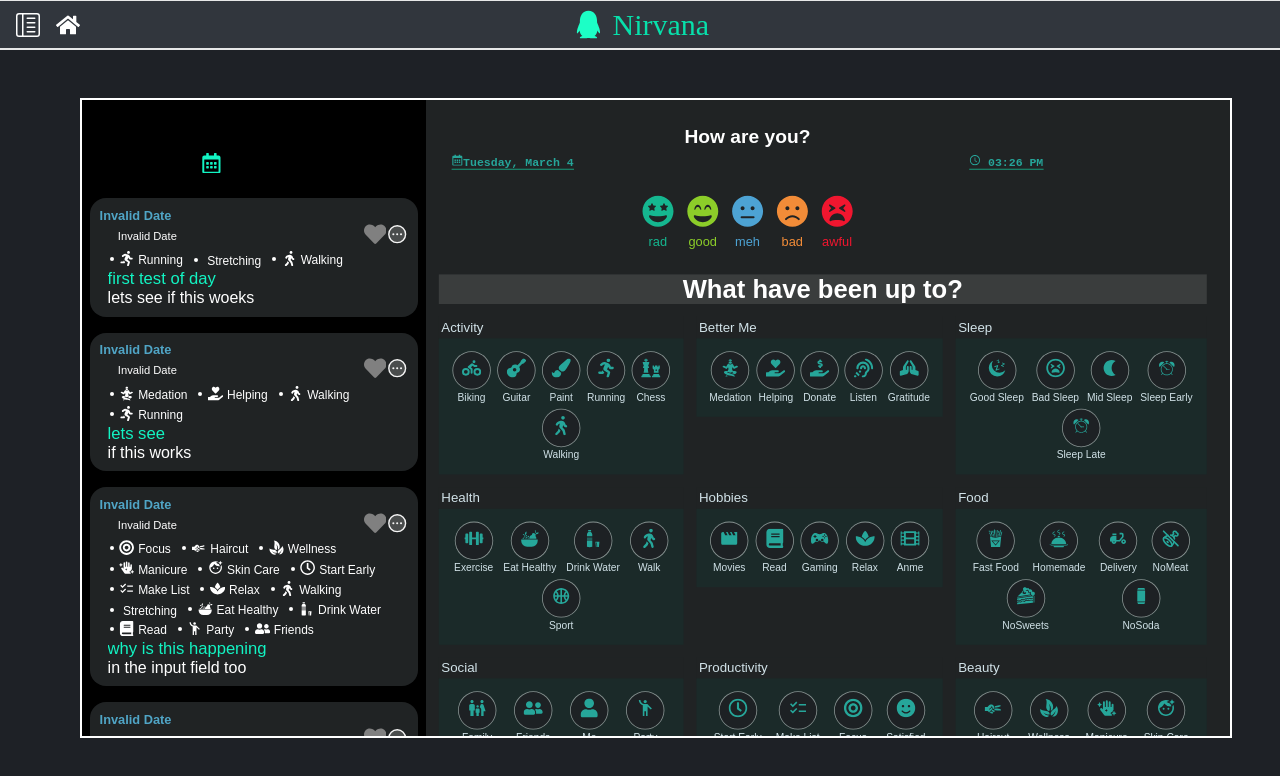
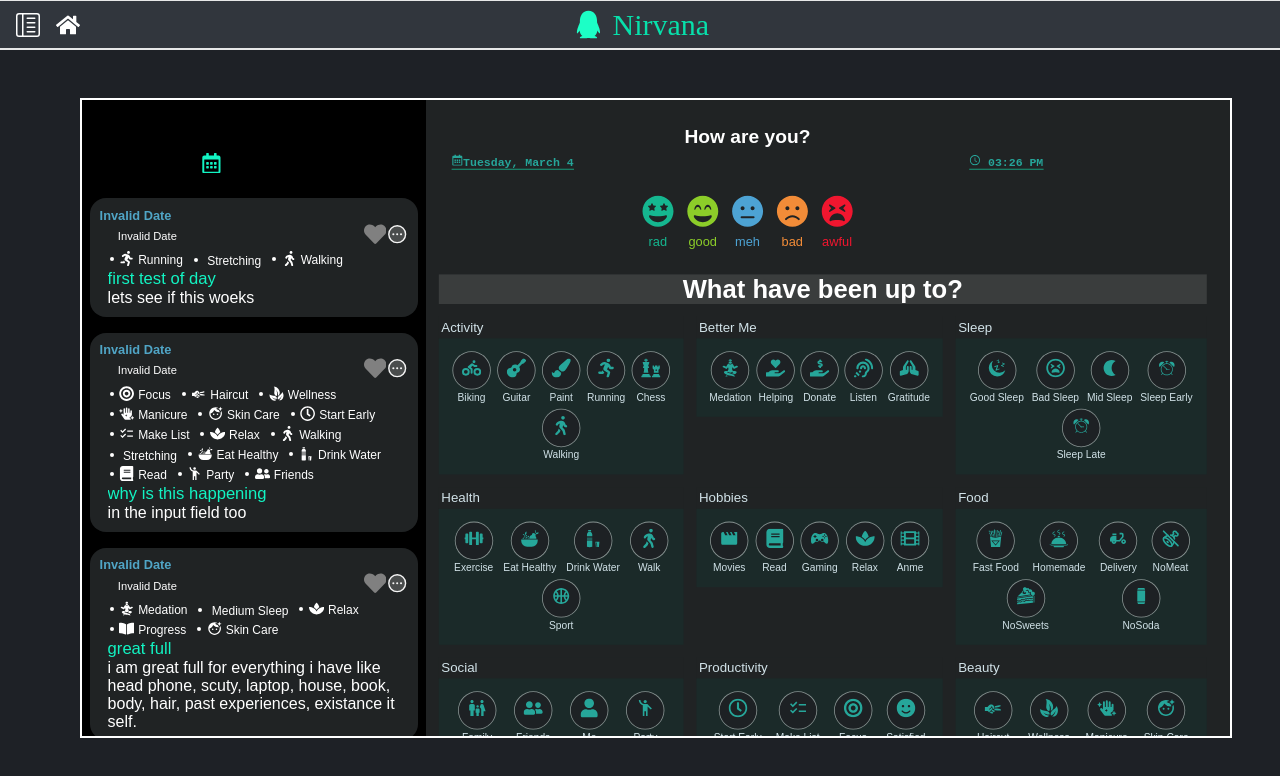
Before and after one commit to RishabhKumarDev/Nirvana, a React (Vite) app: page /history in a window 1280 px wide. Shown: the top 776 px of the page. Built offline with nearby package versions, Linux system fonts and the light colour scheme; data requests are answered from the project's data file.

Commit message:
completed all the history style currently working on errors while saving title

```diff
--- a/data/db.json
+++ b/data/db.json
@@ -8,17 +8,6 @@
         "Running",
         "Stretching",
         "Walking"
-      ]
-    },
-    {
-      "id": "fb4e",
-      "title": "lets see ",
-      "content": "if this works",
-      "selectedEmojis": [
-        "Medation",
-        "Helping",
-        "Walking",
-        "Running"
       ]
     },
     {
@@ -137,27 +126,6 @@
       "selectedCoverEmoji": "rad"
     },
     {
-      "id": "6360",
-      "date": "2025-03-14T12:30:48.146Z",
-      "title": "this test to check if date update is working ",
-      "content": "check tommrow if it's work or not",
-      "selectedEmojis": [
-        "Exercise",
-        "Movies",
-        "Teamwork",
-        "Tired"
-      ],
-      "selectedCoverEmoji": ""
-    },
-    {
-      "id": "727d",
-      "date": "2025-03-14T12:30:59.194Z",
-      "title": "test two ",
-      "content": "to chekc it it work",
-      "selectedEmojis": [],
-      "selectedCoverEmoji": ""
-    },
-    {
       "id": "bee3",
       "date": "2025-03-15T02:02:32.946Z",
       "title": "test 1",
@@ -185,15 +153,6 @@
         "Content"
       ],
       "selectedCoverEmoji": "good"
-    },
-    {
-      "id": "059a",
-      "date": "2025-03-20T02:20:34.633Z",
-      "title": "without ",
-      "content": "the emoji ",
-      "selectedEmojis": [],
-      "selectedCoverEmoji": "good",
-      "isFavourite": true
     },
     {
       "id": "ff71",
@@ -467,6 +426,104 @@
       "selectedEmojis": [],
       "selectedCoverEmoji": "",
       "isFavourite": false
+    },
+    {
+      "id": "a611",
+      "title": "Mon Mar 24 2025",
+      "content": "<p><br></p>",
+      "date": "2025-03-24T03:33:45.183Z",
+      "selectedEmojis": [
+        "Exercise",
+        "Movies",
+        "Teamwork",
+        "Tired"
+      ],
+      "selectedCoverEmoji": ""
+    },
+    {
+      "id": "f55a",
+      "date": "2025-03-24T08:41:26.573Z",
+      "title": "Mon Mar 24 2025",
+      "content": "<p><br></p>",
+      "selectedEmojis": [],
+      "selectedCoverEmoji": "",
+      "isFavourite": false
+    },
+    {
+      "id": "7618",
+      "date": "2025-03-24T08:41:40.619Z",
+      "title": "Mon Mar 24 2025",
+      "content": "<p><br></p>",
+      "selectedEmojis": [],
+      "selectedCoverEmoji": "",
+      "isFavourite": false
+    },
+    {
+      "id": "27b7",
+      "date": "2025-03-24T08:50:20.162Z",
+      "title": "Mon Mar 24 2025",
+      "content": "<p><br></p>",
+      "selectedEmojis": [],
+      "selectedCoverEmoji": "",
+      "isFavourite": false
+    },
+    {
+      "id": "9ed7",
+      "date": "2025-03-24T08:50:41.258Z",
+      "title": "hii",
+      "content": "<p><br></p>",
+      "selectedEmojis": [],
+      "selectedCoverEmoji": "",
+      "isFavourite": false
+    },
+    {
+      "id": "ec8a",
+      "date": "2025-03-24T08:52:35.837Z",
+      "title": "Mon Mar 24 2025",
+      "content": "<p><br></p>",
+      "selectedEmojis": [],
+      "selectedCoverEmoji": "",
+      "isFavourite": false
+    },
+    {
+      "id": "96ec",
+      "date": "2025-03-24T09:00:04.166Z",
+      "title": "checking for error",
+      "content": "<p><br></p>",
+      "selectedEmojis": [
+        "Sad",
+        "Content",
+        "Progress"
+      ],
+      "selectedCoverEmoji": "",
+      "isFavourite": false
+    },
+    {
+      "id": "282a",
+      "date": "2025-03-24T09:00:58.196Z",
+      "title": "eror 2",
+      "content": "<p><br></p>",
+      "selectedEmojis": [],
+      "selectedCoverEmoji": "",
+      "isFavourite": false
+    },
+    {
+      "id": "f42e",
+      "date": "2025-03-24T09:05:37.185Z",
+      "title": "",
+      "content": "<p>📝 Today’s highlight: 💡 One thing I learned: ⚠️ What I could do better:</p>",
+      "selectedEmojis": [],
+      "selectedCoverEmoji": "",
+      "isFavourite": false
+    },
+    {
+      "id": "8e02",
+      "date": "2025-03-24T09:14:14.210Z",
+      "title": "chat gpt help",
+      "content": "<p><br></p>",
+      "selectedEmojis": [],
+      "selectedCoverEmoji": "",
+      "isFavourite": false
     }
   ]
 }
--- a/src/components/NotesContext.jsx
+++ b/src/components/NotesContext.jsx
@@ -89,9 +89,9 @@ const isContentEmpty = (html)=>{
         setStatus('saving...');
 
     const timmer=  setTimeout(() => {
-        if(noteInput.title === ''&& !isContentEmpty(noteInput.content)){
-            setNoteInput({...noteInput,title: new Date().toDateString()})
-        }
+        // if(noteInput.title === ''&& !isContentEmpty(noteInput.content) && noteInput.id){
+        //     setNoteInput({...noteInput,title: new Date().toDateString()})
+        // }
         autoSaveNote();
       }, 2000);
 
--- a/src/pages/HistoryPage.jsx
+++ b/src/pages/HistoryPage.jsx
@@ -9,15 +9,18 @@ import { IoRefresh } from "react-icons/io5"; // Refresh icon
 import { FaHeart } from "react-icons/fa";
 import { PiDotsThreeCircleDuotone } from "react-icons/pi";
 import { GoDotFill } from "react-icons/go";
-
+import { MdDelete,MdEdit } from "react-icons/md";
 
 const HistoryPage = () => {
     const {notes,deleteNote,handleEdit,formatDate,formatTime} = useNotes();
     const [calendarVisible,setCalendarVisible] = useState(false);
     const [selectedDate,setSelectedDate] = useState(null);
     const [showFavourite,setShowFavourite] = useState(false);
-    const [editMenu,setEditMenu] = useState(false);
+    const [openMenuId,setOpenMenuId] = useState(null);
 
+    const handleMenuId = (id)=>{
+        setOpenMenuId((prev) => (prev === id? null : id));
+    }
     const showCoverEmoji = (name)=>{
 
             const emoji = CoverEmojis.find((e) => e.name === name);
@@ -102,10 +105,10 @@ if(showFavourite){
                                 <div className="fav-edit-wrap">
                                 <div className="favourite-icon-wrap"> <span className={`favourite-history ${note.isFavourite? "favourite-history-true" : ""}`}>{<FaHeart/>}</span> </div>
                                  <div className="three-dot-icon-container">
-                                    <span className="threedot-icon"><PiDotsThreeCircleDuotone />
-                                    <div className="edit-delete-container">
-                            {/* <div className="delete-btn"><button onClick={()=>deleteNote(note.id)}>Delete</button></div> */}
-                             {/* <div className="edit-btn"><button onClick={() => handleEdit(note)}>Edit</button></div> */}
+                                    <span className="threedot-icon" onClick={()=>handleMenuId(note.id)}><PiDotsThreeCircleDuotone />
+                                    <div className={`edit-delete-container ${openMenuId === note.id ? "three-dot-true":""}`}>
+                            <div className="delete-btn"><button onClick={()=>deleteNote(note.id)}><span className="delete-icon"><MdDelete /> </span> Delete</button></div>
+                             <div className="edit-btn"><button onClick={() => handleEdit(note)}> <span className="edit-icon">  <MdEdit/></span> Edit it</button></div>
                                     </div>
                                     </span>
                                  </div>
--- a/src/pages/InputPage.jsx
+++ b/src/pages/InputPage.jsx
@@ -21,7 +21,7 @@ const InputPage = () => {
 
    const saveInput = () =>{
       try {
-         if(!noteInput.title.trim() || !noteInput.content.trim()){
+         if(!noteInput.title.trim() || !noteInput.content.replace(/<[^>]+/g,"").trim()){
             // if empty add date to title;
             return;
         }
--- a/src/styles/HistoryPage.css
+++ b/src/styles/HistoryPage.css
@@ -146,10 +146,44 @@
     font-size: clamp(1rem , 1vw + 1rem , 1.4rem);
     display: contents;
 }
+
 .threedot-icon{
     font-size: clamp(1rem , 1vw + 1rem , 1.4rem);
     color: whitesmoke;
-    display: contents;
+    display: flex;
+    position: relative;
+
+}
+.edit-delete-container{
+    position: absolute;
+    top: 100%;
+    right: 0;
+    width: min-content;
+    height: max-content;
+    padding: clamp(0.4rem ,1vw , 0.6rem);
+    /* padding: 0.4rem; */
+    border-radius: 0.5rem;
+    background-color:#383d3e ;
+    display: none;
+
+}
+.three-dot-true{
+    display: block;
+}
+.delete-btn , .edit-btn{
+    display: flex;
+    align-items: center;
+    justify-items: center;
+    width: max-content;
+}
+.delete-btn button, .edit-btn button{
+    color: #fff;
+    background-color: #202324;
+    outline: none;
+    border: none;
+    padding: 0.1rem 0.2rem;
+    margin: 0.1rem;
+    border-radius: 0.3rem;
 
 }
 /* -------------------------------------- */
--- a/src/styles/NotePad.css
+++ b/src/styles/NotePad.css
@@ -1,5 +1,5 @@
 .prompt-shadow{
-    position: fixed;
+    position: absolute;
     top: 0;
     left: 0;
     width: 100%;
```
